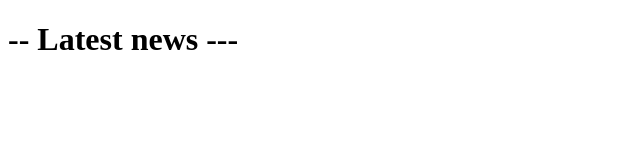
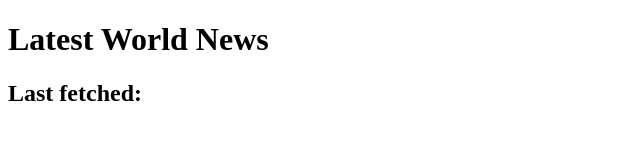
Before and after one commit to fgerschau/periodic-background-sync-example, a website: page public/index.html in a window 1280 px wide. Shown: the whole page, without its empty margins (0-640 px from the left). Drawn offline with Linux system fonts and the light colour scheme; no server answers.

Commit message:
Make app installable

```diff
--- a/public/index.html
+++ b/public/index.html
@@ -6,10 +6,12 @@
   <title>Testing Periodic Backgorund Sync</title>
   <meta name="description" content="Periodic Background Sync Test">
   <meta name="author" content="Felix Gerschau">
+  <link rel="manifest" href="/manifest.json">
 </head>
 
 <body>
-  <h1>-- Latest news ---</h1>
+  <h1>Latest World News</h1>
+  <h2>Last fetched: <span id="last-fetched"></span></h2>
   <div id="news"></div>
   <script src="/index.js"></script>
 </body>
```
Also changed, not shown: public/icon_192.png (added), public/icon_512.png (added), public/manifest.json (added), 1 other file.
